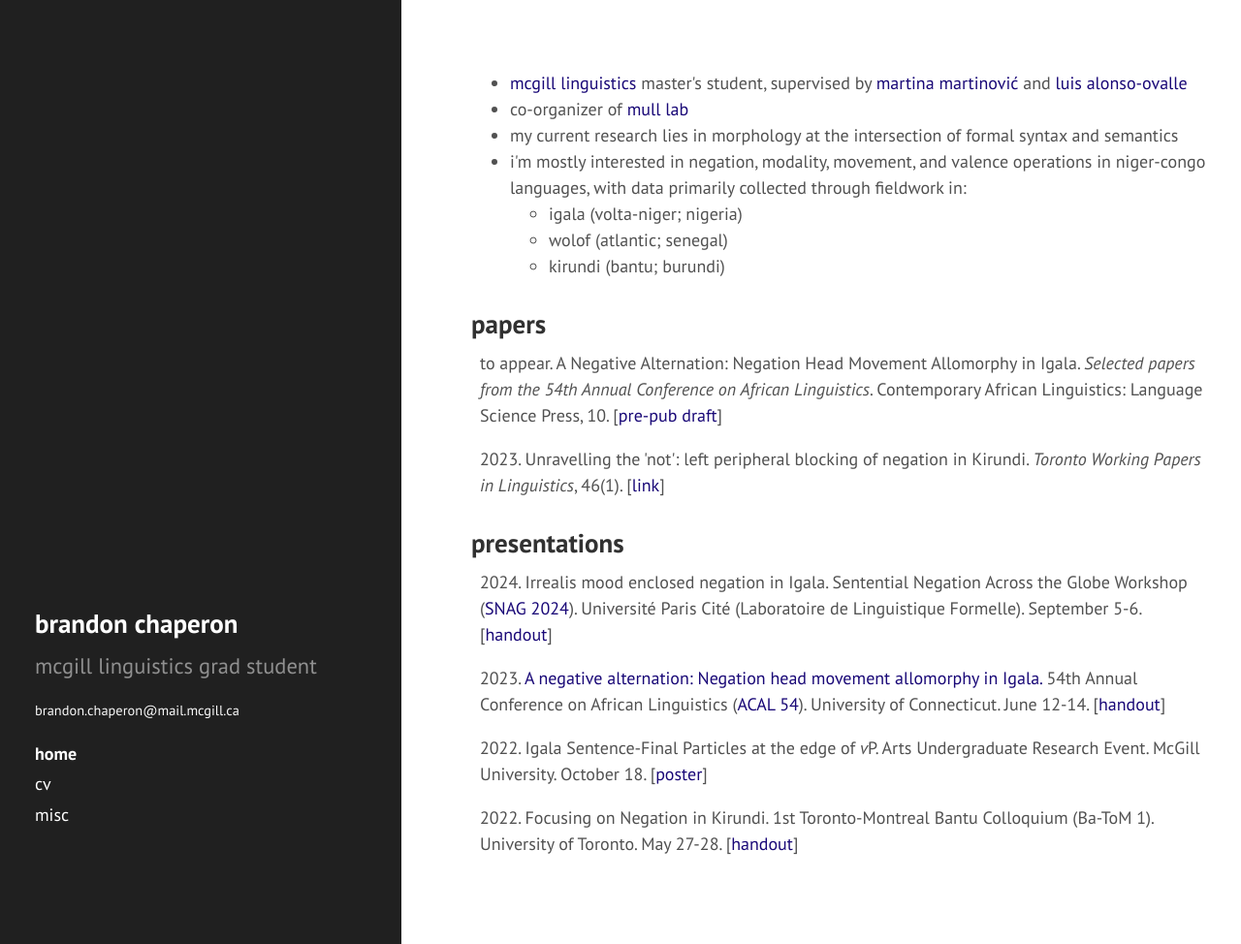
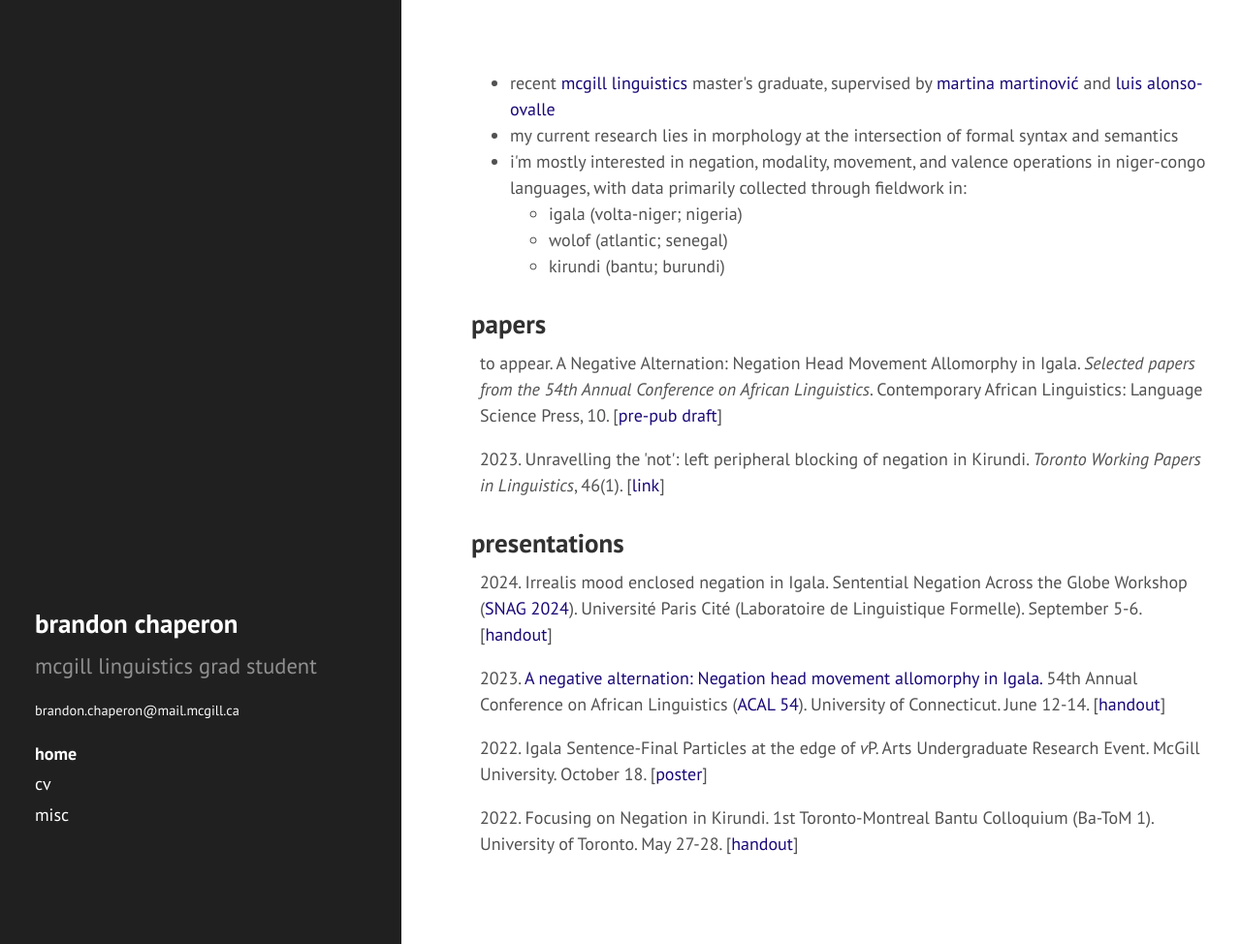
Before and after one commit to bchaper0n/bchaper0n.github.io, a Jekyll site: the page built from index.html, in a window 1280 px wide and 974 px high. Shown: the whole window at 97% size. Built offline with Jekyll 4.4.1, drawn with Linux system fonts in a browser that asks for light colours; comment, search, counter and statistics services are not loaded.

Commit message:
recent grad

```diff
--- a/index.html
+++ b/index.html
@@ -3,8 +3,8 @@ layout: default
 title: home
 ---
 <ul>
-    <li><a href="https://www.mcgill.ca/linguistics/">mcgill linguistics</a> master's student, supervised by <a href="https://inamartinovic.com/">martina martinović</a> and <a href="https://people.linguistics.mcgill.ca/~luis.alonso-ovalle/">luis alonso-ovalle</a></li>
-    <li>co-organizer of <a href="https://mull-lab.org">mull lab</a></li>
+    <li>recent <a href="https://www.mcgill.ca/linguistics/">mcgill linguistics</a> master's graduate, supervised by <a href="https://inamartinovic.com/">martina martinović</a> and <a href="https://people.linguistics.mcgill.ca/~luis.alonso-ovalle/">luis alonso-ovalle</a></li>
+    <!-- <li>co-organizer of <a href="https://mull-lab.org">mull lab</a></li> -->
     <li>my current research lies in morphology at the intersection of formal syntax and semantics</li>
     <li>i'm mostly interested in negation, modality, movement, and valence operations in niger-congo languages, with data primarily collected through fieldwork in:</li>
     <ul>
--- a/misc/index.html
+++ b/misc/index.html
@@ -4,7 +4,7 @@ title: misc
 ---
 <div class="page">
   <ul>
-    <li>i have built and currently maintain the <a href="https://mull-lab.org/">mull lab website</a> and <a href="https://wiki.mull-lab.org/">igala wiki</a></li>
+    <li>i built the <a href="https://mull-lab.org/">mull lab website</a> and <a href="https://wiki.mull-lab.org/">igala wiki</a></li>
     <li>here's a <a href="https://github.com/bchaper0n/igt-to-latex">(rough) python script</a> to convert <a href="https://en.wikipedia.org/wiki/Interlinear_gloss">Interlinear Glossed Text (IGT)</a> to 3 line glosses in <span class="latex">L<sup>a</sup>T<sub>e</sub>X</span> (instructions included)</li>
 
     <li>here's my <a href="https://www.overleaf.com/read/hsxhxvysqvbg"><span class="latex">L<sup>a</sup>T<sub>e</sub>X</span> template</a> (based on <a href="https://www.overleaf.com/latex/templates/pomona-linguistics-latex-template/bvdxdtpwysnd">Pomona Linguistics <span class="latex">L<sup>a</sup>T<sub>e</sub>X</span> Paper Template</a>)</li>
```
